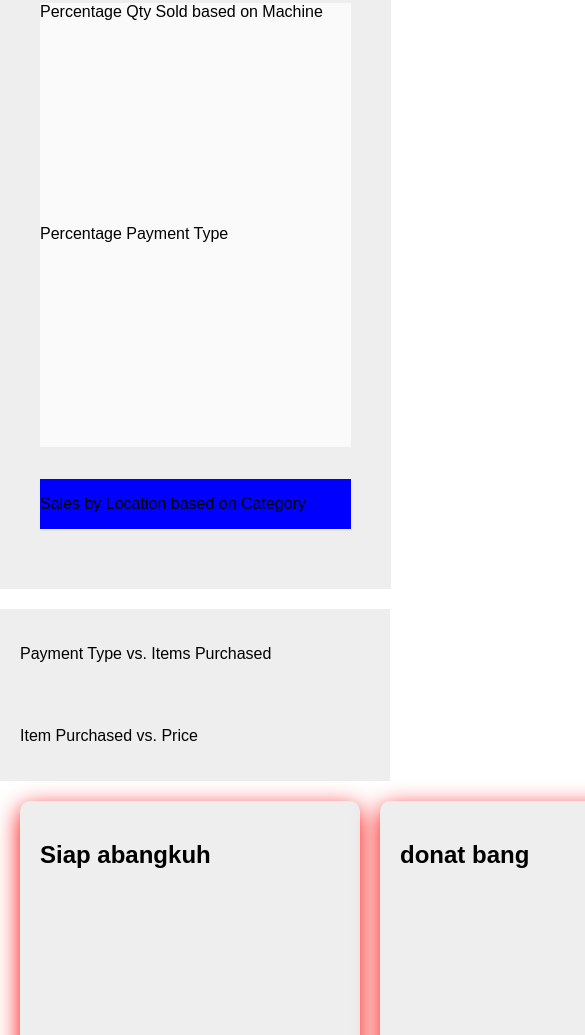
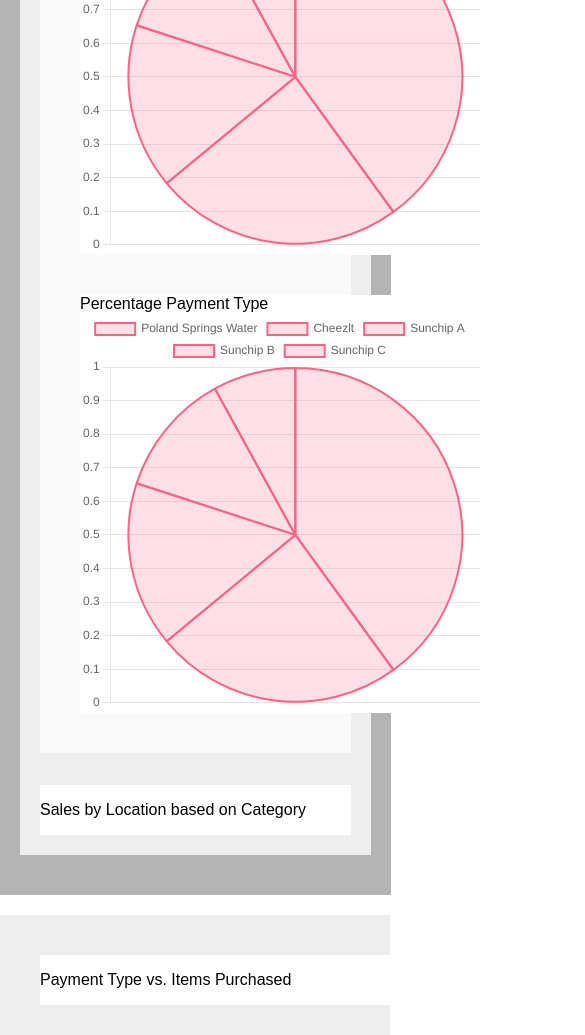
Before and after one commit to Kampus-Merdeka-Software-Engineering/km-feb24-surabaya-03, a website: page capstone/coba1.html in a window 390 px wide. Shown: the part 2431-3466 px from the top of the page, 585 px wide, since content can reach past the window. Drawn offline with nearby package versions, Linux system fonts and the light colour scheme.

Commit message:
Update Chart Gan

```diff
--- a/capstone/chart/chart1.js
+++ b/capstone/chart/chart1.js
@@ -1,6 +1,6 @@
-const ctx = document.getElementById('total_sales_by_month');
+const chart1 = document.getElementById('total_sales_by_month');
 
-    new Chart(ctx, {
+    new Chart(chart1, {
         type: 'line',
         data: {
             labels: ['Jan', 'Feb', 'Mar', 'Apr', 'May', 'Jun', 'Jul', 'Aug', 'Sep', 'Oct', 'Nov', 'Dec'],
--- a/capstone/chart/chart2.js
+++ b/capstone/chart/chart2.js
@@ -1,59 +1,26 @@
-// const topFiveProductSalesData = {
-//     labels: ['Poland Springs Water', 'Cheezlt', 'Sunchip A', 'Sunchip B', 'Sunchip C'],
-//     datasets: [{
-//         label: 'Sales',
-//         data: [500, 300, 200, 150, 100], // Contoh data penjualan
-//         backgroundColor: [
-//             'rgba(255, 99, 132, 0.2)',
-//             'rgba(54, 162, 235, 0.2)',
-//             'rgba(255, 206, 86, 0.2)',
-//             'rgba(75, 192, 192, 0.2)',
-//             'rgba(153, 102, 255, 0.2)'
-//         ],
-//         borderColor: [
-//             'rgba(255, 99, 132, 1)',
-//             'rgba(54, 162, 235, 1)',
-//             'rgba(255, 206, 86, 1)',
-//             'rgba(75, 192, 192, 1)',
-//             'rgba(153, 102, 255, 1)'
-//         ],
-//         borderWidth: 1
-//     }]
-// };
 
-// // Konfigurasi Chart
-// const topFiveProductSalesConfig = {
-//     type: 'horizontalBar',
-//     data: topFiveProductSalesData,
-//     options: {
-//         scales: {
-//             xAxes: [{
-//                 ticks: {
-//                     beginAtZero: true
-//                 }
-//             }]
-//         }
-//     }
-// };
+const chart2 = document.getElementById('top_five_product_sales');
 
-// // Inisialisasi Chart
-// const topFiveProductSalesChart = new Chart(
-//     document.getElementById('top_five_product_sales'),
-//     topFiveProductSalesConfig
-// );
-const ctx = document.getElementById('top_five_product_sales');
-
-    new Chart(ctx, {
-        type: 'line',
+    new Chart(chart2, {
+        type: 'bar',
         data: {
-            labels: ['Jan', 'Feb', 'Mar', 'Apr', 'May', 'Jun', 'Jul', 'Aug', 'Sep', 'Oct', 'Nov', 'Dec'],
+            labels: ['Poland Springs Water', 'Cheezlt', 'Sunchip A', 'Sunchip B', 'Sunchip C'],
             datasets: [{
                 label: 'Total Sales',
-                data: [883.5, 908.75, 1129, 1622.5, 1655.5, 2024.75, 2280.75, 2108.25, 1752, 1691.25, 1624.75, 1403.25],
+                data: [500, 300, 200, 150, 100],
+                backgroundColor: [
+                    'rgb(255, 99, 132, 0.2)',
+
+                ],
+                borderColor: [
+                    'rgb(255, 99, 132, 1)',
+
+                ],
                 borderWidth: 1
             }]
         },
         options: {
+            indexAxis: 'y',
             scales: {
                 y: {
                     beginAtZero: true
--- a/capstone/chart/chart5.js
+++ b/capstone/chart/chart5.js
@@ -1,18 +1,75 @@
-const ctx = document.getElementById('Sold_based_on_Machine');
- data = {
-    labels: [
-      'Red',
-      'Blue',
-      'Yellow'
-    ],
-    datasets: [{
-      label: 'My First Dataset',
-      data: [300, 50, 100],
-      backgroundColor: [
-        'rgb(255, 99, 132)',
-        'rgb(54, 162, 235)',
-        'rgb(255, 205, 86)'
-      ],
-      hoverOffset: 4
-    }]
-  };
+// const chart5 = document.getElementById('sold_based_on_machine');
+//  data = {
+//     labels: [
+//       'Red',
+//       'Blue',
+//       'Yellow'
+//     ],
+//     datasets: [{
+//       label: 'hayo',
+//       data: [300, 50, 100],
+//       backgroundColor: [
+//         'rgb(255, 99, 132)',
+//         'rgb(54, 162, 235)',
+//         'rgb(255, 205, 86)'
+//       ],
+//       hoverOffset: 4
+//     }]
+//   };
+
+  const chart5 = document.getElementById('sold_based_on_machine');
+
+new Chart(chart5, {
+    type: 'pie',
+    data: {
+        labels: ['Poland Springs Water', 'Cheezlt', 'Sunchip A', 'Sunchip B', 'Sunchip C'],
+        datasets: [{
+            label: 'Total Sales',
+            data: [500, 300, 200, 150, 100],
+            backgroundColor: [
+                'rgb(255, 99, 132, 0.2)',
+
+            ],
+            borderColor: [
+                'rgb(255, 99, 132, 1)',
+
+            ],
+            hoverOffset: 4
+        }]
+    },
+    options: {
+        scales: {
+            y: {
+                beginAtZero: true
+            }
+        }
+    }
+});
+const chart6 = document.getElementById('Percentage_Payment_Type');
+
+new Chart(chart6, {
+    type: 'pie',
+    data: {
+        labels: ['Poland Springs Water', 'Cheezlt', 'Sunchip A', 'Sunchip B', 'Sunchip C'],
+        datasets: [{
+            label: 'Total Sales',
+            data: [500, 300, 200, 150, 100],
+            backgroundColor: [
+                'rgb(255, 99, 132, 0.2)',
+
+            ],
+            borderColor: [
+                'rgb(255, 99, 132, 1)',
+
+            ],
+            hoverOffset: 4
+        }]
+    },
+    options: {
+        scales: {
+            y: {
+                beginAtZero: true
+            }
+        }
+    }
+});
--- a/capstone/chart/chartcoba.js
+++ /dev/null
@@ -1,35 +0,0 @@
-    const topFiveProductSalesData = {
-        labels: ['Poland Springs Water', 'Cheezlt', 'Sunchip A', 'Sunchip B', 'Sunchip C'],
-        datasets: [{
-            label: 'Sales',
-            data: [500, 300, 200, 150, 100], // Contoh data penjualan
-            backgroundColor: [
-                'rgba(255, 99, 132, 0.2)',
-            ],
-            borderColor: [
-                'rgba(255, 99, 132, 1)',
-            ],
-            borderWidth: 1
-        }]
-    };
-
-    // Konfigurasi Chart
-    const topFiveProductSalesConfig = {
-        type: 'horizontalBar',
-        data: topFiveProductSalesData,
-        options: {
-            scales: {
-                xAxes: [{
-                    ticks: {
-                        beginAtZero: true
-                    }
-                }]
-            }
-        }
-    };
-
-    // Inisialisasi Chart
-    const topFiveProductSalesChart = new Chart(
-        document.getElementById('chartcoba'),
-        topFiveProductSalesConfig
-    );
--- a/capstone/coba1.css
+++ b/capstone/coba1.css
@@ -130,6 +130,7 @@ section {
     display: flex;
     flex-direction: column;
     background-color: rgb(250, 250, 250);
+    padding: 20px;
 }
 
 .small-chart {
@@ -140,7 +141,7 @@ section {
 
 .large-chart {
     flex: 2;
-    background-color: blue;
+    background-color: rgb(255, 255, 255);
 
 }
 
@@ -210,6 +211,7 @@ footer p {
 
     .content {
         width: 90%;
+        background-color: #b4b4b4;
     }
 
     .part2 {
@@ -235,6 +237,8 @@ footer p {
     }
 
     .small-chart {
-        margin-bottom: 0;
+        margin: 20px;
+        background-color: #ffffff;
+        width: 400px;
     }
 }
--- a/capstone/coba1.html
+++ b/capstone/coba1.html
@@ -111,7 +111,7 @@
                     <div class="small">
                         <div class="small-chart">
                             <label for="Top 5 Product Sales" class="label-viz">Percentage Qty Sold based on Machine</label>
-                            <canvas id="Sold_based_on_Machine" width="400px" height="200px">
+                            <canvas id="sold_based_on_machine">
                         </div>
                         <div class="small-chart">
                             <label for="Top 5 Product Sales" class="label-viz">Percentage Payment Type</label>
@@ -124,8 +124,6 @@
                 </section>
             </section>
         </div>
-
-
         <div class="part3">
             <section class="charts3">
                 <div class="small-chart">
@@ -136,24 +134,12 @@
                 </div>
             </section>
         </div>
-        <div class="part4">
-            <div class="chart4">
-                <h2>Siap abangkuh</h2>
-                <canvas id="chartcoba"></canvas>
-            </div>
-            <div class="chart4" id="chart">
-                <h2>donat bang</h2>
-                <canvas id="chartdonut" ></canvas>
-
-            </div>
-        </div>
     </main>
 
     <script src="https://cdn.jsdelivr.net/npm/chart.js"></script>
     <script src="./chart/chart1.js"></script>
     <script src="./chart/chart2.js"></script>
     <script src="./chart/chart5.js"></script>
-    <script src="./chart/chartcoba.js"></script>
     <footer>
         <p>Designed By: KM-24 - Section Surabaya - Team 3</p>
     </footer>
```
